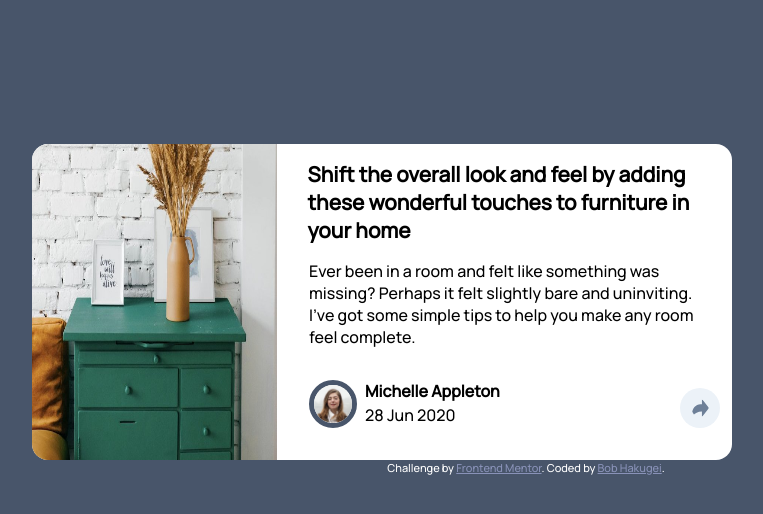
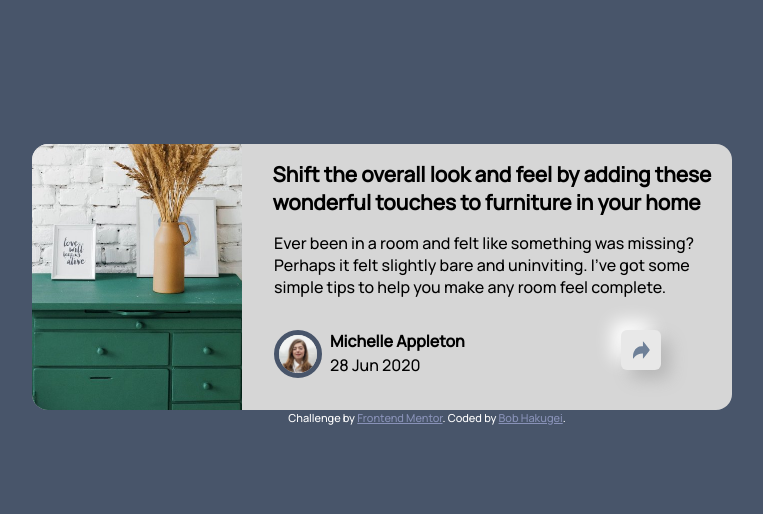
Before and after one commit to Bob-Hakugei/FrontEnd-Mentor, a plain HTML site: page index.html in a window 1280 px wide. Shown: the top 514 px of the page, without its empty margins (128-891 px from the left). Drawn offline with Linux system fonts and the light colour scheme.

Commit message:
MAJ project1

```diff
--- a/css/style.scss
+++ b/css/style.scss
@@ -1,16 +1,13 @@
-@import url('https://fonts.googleapis.com/css2?family=Manrope:wght@500&display=swap');
+@import url("https://fonts.googleapis.com/css2?family=Manrope:wght@500&display=swap");
 // font-family: 'Manrope', sans-serif;
 
 ////COLOR///////////////////////////////////////
 //
-$VeryDarkGrayishBlue: hsl(217, 19%, 35%);   //
-$DesaturatedDarkBlue: hsl(214, 17%, 51%);   //
-$GrayishBlue: hsl(212, 23%, 69%);           //
-$LightGrayishBlue: hsl(210, 46%, 95%);      //
+$VeryDarkGrayishBlue: hsl(217, 19%, 35%); //
+$DesaturatedDarkBlue: hsl(214, 17%, 51%); //
+$GrayishBlue: hsl(212, 23%, 69%); //
+$LightGrayishBlue: hsl(210, 46%, 95%); //
 ////////////////////////////////////////////////
-
-
-
 
 *,
 *::after,
@@ -24,7 +21,7 @@ $LightGrayishBlue: hsl(210, 46%, 95%);      //
     font-size: 11px;
     text-align: center;
     position: relative;
-    left: -6em;
+    left: -15em;
     color: white;
 }
 
@@ -32,13 +29,10 @@ $LightGrayishBlue: hsl(210, 46%, 95%);      //
     color: hsl(229, 25%, 63%);
 }
 
-
-
-
 body {
     width: 1440px;
     background-color: $VeryDarkGrayishBlue;
-    font-family: 'Manrope', sans-serif;
+    font-family: "Manrope", sans-serif;
 }
 
 .container {
@@ -48,17 +42,16 @@ body {
     position: relative;
     margin-left: 10em;
     margin-top: 10%;
-    background-color: white;
+    background-color: rgb(214, 214, 214);
     border-radius: 1em;
-    //overflow: hidden;
 
     .drawer {
-        width: 35%;
+        width: 30%;
         border-top-left-radius: 1em;
         border-bottom-left-radius: 1em;
+        object-fit: cover;
+
     }
-
-
 
     .mep {
         display: flex;
@@ -80,7 +73,6 @@ body {
             display: flex;
             padding: 1em;
 
-
             .michelle {
                 width: 3em;
                 height: 3em;
@@ -95,7 +87,6 @@ body {
                 position: relative;
                 left: 0.5em;
 
-
                 h2 {
                     font-size: 1em;
                 }
@@ -104,35 +95,39 @@ body {
             .share_logo {
                 width: 40px;
                 height: 40px;
-                background-color: $LightGrayishBlue;
-                border-radius: 50%;
+                border-radius: 6px;
+                background: #e8e8e8;
+                box-shadow: 9px 9px 17px #b7b7b7, -9px -9px 17px #ffffff;
                 padding: 0.7em;
                 position: relative;
-                right: -6.5em;
-                top: 0.5em;
+                right: -5em;
+                top: 0em;
                 cursor: pointer;
-
+                transition: all 0.2s ease-in-out;
             }
             &:hover {
-                .share_bar{
+                .share_bar {
                     visibility: visible;
                 }
+                .share_logo{
+                    transform: scale(1.2);
                 }
-            .share_bar{
+            }
+            .share_bar {
                 display: flex;
                 justify-content: end;
                 width: 15em;
                 height: 3em;
                 background-color: $DesaturatedDarkBlue;
                 position: absolute;
-                top: 55%;
-                left: 78%;
+                top: 45%;
+                left: 75%;
                 border-radius: 1em;
-                box-shadow: 8px 10px 15px 0px  hsl(216, 23%, 23%);
+                box-shadow: 8px 10px 15px 0px hsl(216, 23%, 23%);
                 visibility: hidden;
                 transition: visibility 0.5s ease;
-               &::after{
-                content: '';
+                &::after {
+                    content: "";
                     position: absolute;
                     bottom: 0;
                     left: 50%;
@@ -146,9 +141,7 @@ body {
                     margin-bottom: -20px;
                 }
 
-
-
-                h2{
+                h2 {
                     font-weight: 100;
                     position: relative;
                     top: 0.3em;
@@ -158,7 +151,7 @@ body {
                     font-weight: 100;
                     font-family: monospace;
                 }
-                button{
+                button {
                     background-color: transparent;
                     width: 10%;
                     height: 50%;
@@ -166,11 +159,13 @@ body {
                     position: relative;
                     top: 1em;
                     margin-right: 0.5em;
+                    cursor: pointer;
 
+                    &:hover {
+                        transform: scale(1.2);
                     }
                 }
-
             }
         }
-
     }
+}
```
Also changed, not shown: index.html (+3 -3 lines), css/style.css, 1 other file. Lines whose indentation alone changed are shown as unchanged.
